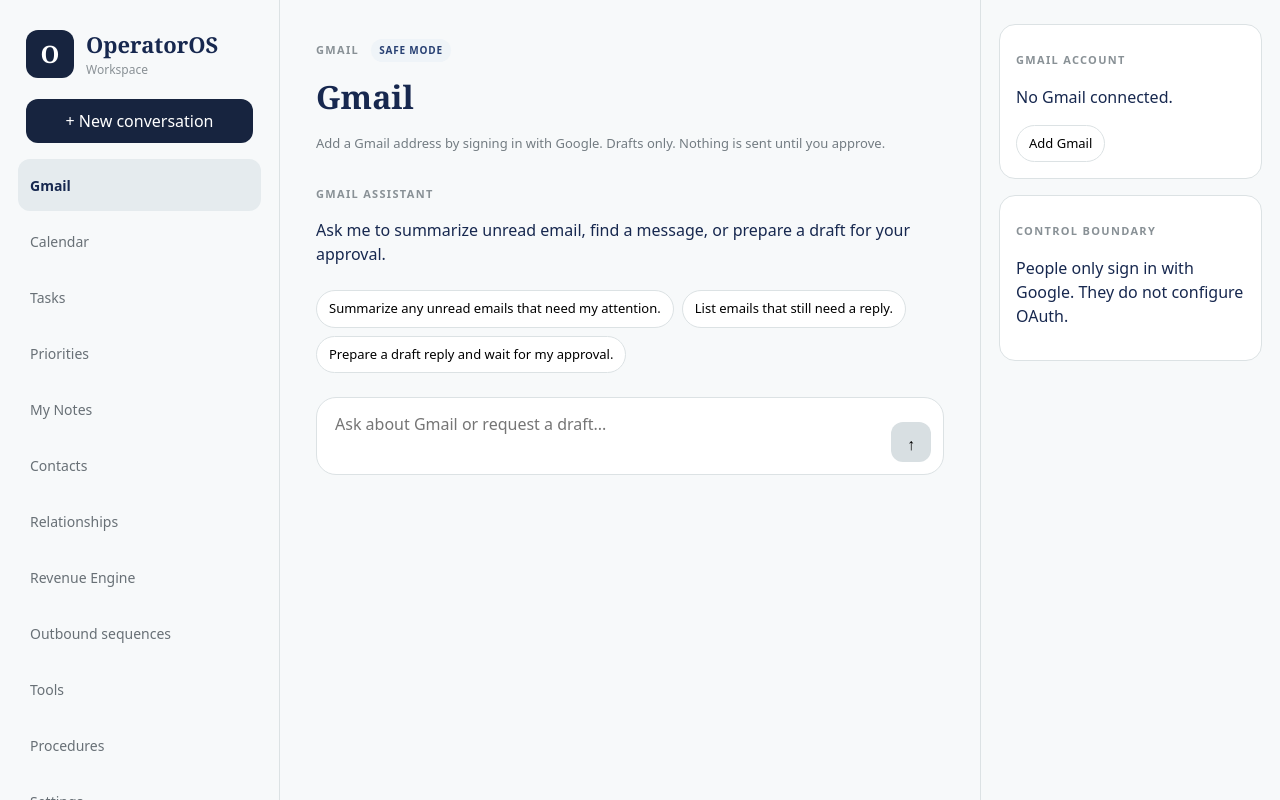
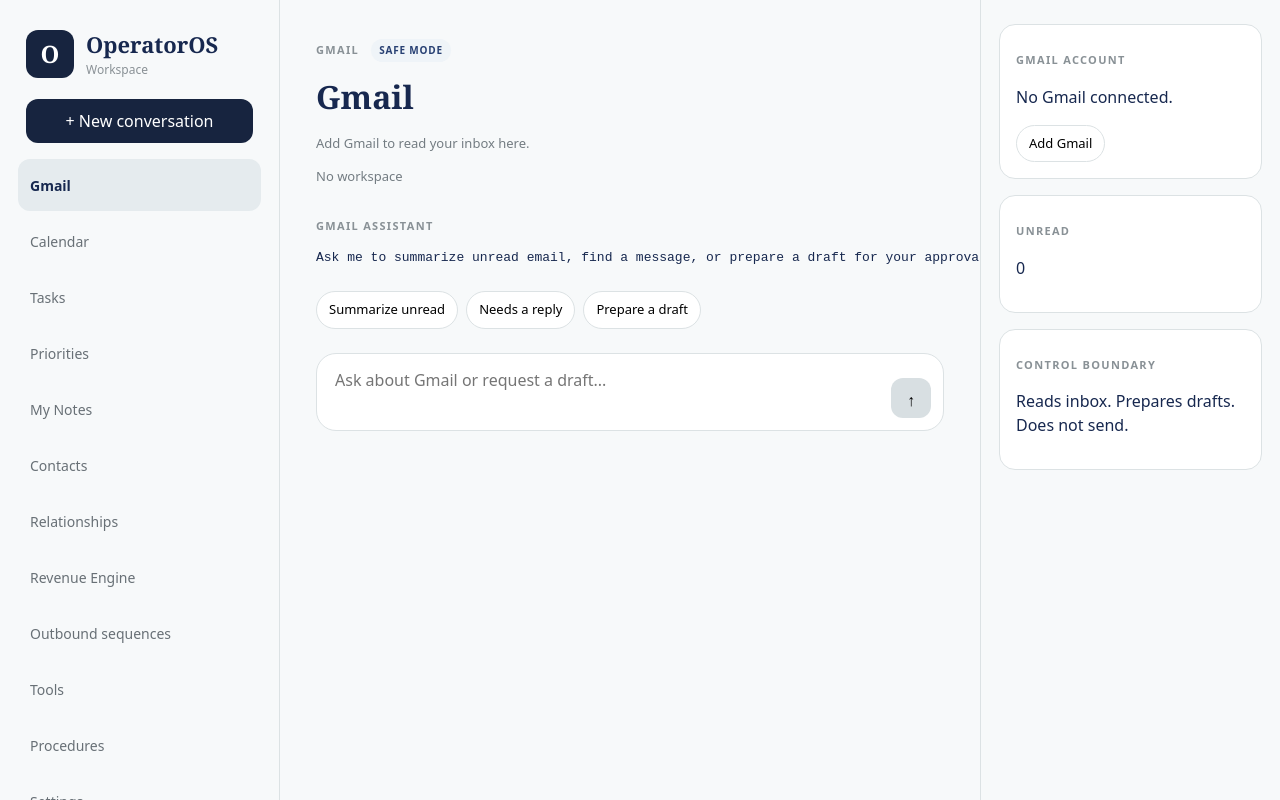
Before and after one commit to robertk-star/operator-os, a Next.js app: page /app/email in a window 1280 px wide. Shown: the top 800 px of the page. Built offline with nearby package versions, Linux system fonts and the light colour scheme; no server answers; the database is empty.

Commit message:
Load live Gmail unread and needs-reply into the assistant

```diff
--- /dev/null
+++ b/app/api/gmail/messages/route.ts
@@ -0,0 +1,95 @@
+import { NextResponse } from "next/server";
+import { createSupabaseServerClient } from "@/lib/supabase/server";
+import { getCurrentWorkspace } from "@/lib/workspace";
+import { getGmailIntegrationToken, refreshGoogleAccessToken } from "@/lib/googleTokens";
+
+async function gmailToken(supabase: any, workspaceId: string, sessionToken?: string | null) {
+  const stored = await getGmailIntegrationToken(supabase, workspaceId);
+  let token = sessionToken || stored.token;
+  if (!token && stored.refresh) {
+    const renewed = await refreshGoogleAccessToken(stored.refresh);
+    if (renewed) {
+      token = renewed.access_token;
+      await supabase.from("integrations").upsert(
+        {
+          workspace_id: workspaceId,
+          provider: "gmail",
+          status: "connected",
+          metadata: {
+            email: stored.email,
+            access_token: token,
+            refresh_token: stored.refresh,
+            expiry: Date.now() + renewed.expires_in * 1000,
+          },
+        },
+        { onConflict: "workspace_id,provider" }
+      );
+    }
+  }
+  return { token, email: stored.email };
+}
+
+async function listMessages(token: string, query: string) {
+  const listUrl = new URL("https://gmail.googleapis.com/gmail/v1/users/me/messages");
+  listUrl.searchParams.set("q", query);
+  listUrl.searchParams.set("maxResults", "15");
+  const list = await fetch(listUrl, { headers: { Authorization: `Bearer ${token}` } });
+  const payload = await list.json();
+  if (!list.ok) throw new Error(payload.error?.message || "Gmail list failed");
+  const ids = (payload.messages || []).map((item: { id: string }) => item.id);
+  const details = await Promise.all(
+    ids.map(async (id: string) => {
+      const url = new URL(`https://gmail.googleapis.com/gmail/v1/users/me/messages/${id}`);
+      url.searchParams.set("format", "metadata");
+      url.searchParams.set("metadataHeaders", "Subject");
+      url.searchParams.set("metadataHeaders", "From");
+      url.searchParams.set("metadataHeaders", "Date");
+      const response = await fetch(url.toString(), { headers: { Authorization: `Bearer ${token}` } });
+      const message = await response.json();
+      const headers = Object.fromEntries(
+        (message.payload?.headers || []).map((header: { name: string; value: string }) => [header.name.toLowerCase(), header.value])
+      );
+      return {
+        id,
+        subject: headers.subject || "(No subject)",
+        from: headers.from || "",
+        date: headers.date || "",
+        snippet: message.snippet || "",
+        unread: Array.isArray(message.labelIds) && message.labelIds.includes("UNREAD"),
+      };
+    })
+  );
+  return details;
+}
+
+export async function GET() {
+  const supabase = await createSupabaseServerClient();
+  const workspace = await getCurrentWorkspace();
+  const {
+    data: { session },
+  } = await supabase.auth.getSession();
+  if (!workspace) {
+    return NextResponse.json({ connected: false, unread: [], reply: [], error: "No workspace" }, { status: 401 });
+  }
+
+  const { token, email } = await gmailToken(supabase, workspace.id, session?.provider_token);
+  if (!token) {
+    return NextResponse.json({ connected: false, email, unread: [], reply: [] });
+  }
+
+  try {
+    const [unread, reply] = await Promise.all([
+      listMessages(token, "is:unread newer_than:21d"),
+      listMessages(token, "is:inbox newer_than:21d -from:me"),
+    ]);
+    return NextResponse.json({ connected: true, email, unread, reply });
+  } catch (error) {
+    return NextResponse.json({
+      connected: true,
+      email,
+      unread: [],
+      reply: [],
+      error: error instanceof Error ? error.message : "Gmail could not be read. Add Gmail again.",
+    });
+  }
+}
--- a/app/app/email/GmailWorkspace.tsx
+++ b/app/app/email/GmailWorkspace.tsx
@@ -5,18 +5,24 @@
 import { createSupabaseBrowserClient } from "@/lib/supabase/client";
 import { GOOGLE_USER_SCOPES } from "@/lib/googleAuth";
 
-const STARTERS = [
-  "Summarize any unread emails that need my attention.",
-  "List emails that still need a reply.",
-  "Prepare a draft reply and wait for my approval.",
-];
+type MailItem = { id: string; subject: string; from: string; date: string; snippet: string; unread?: boolean };
+type Turn = { role: "assistant" | "user"; text: string };
 
-type Turn = { role: "assistant" | "user"; text: string };
+function formatList(items: MailItem[], empty: string) {
+  if (!items.length) return empty;
+  return items
+    .slice(0, 8)
+    .map((item, index) => `${index + 1}. ${item.subject}\n    ${item.from}\n    ${item.snippet}`)
+    .join("\n\n");
+}
 
 export function GmailWorkspace({ workspaceId }: { workspaceId: string }) {
   const searchParams = useSearchParams();
   const [status, setStatus] = useState("disconnected");
   const [email, setEmail] = useState("");
+  const [unread, setUnread] = useState<MailItem[]>([]);
+  const [reply, setReply] = useState<MailItem[]>([]);
+  const [error, setError] = useState("");
   const [input, setInput] = useState("");
   const [turns, setTurns] = useState<Turn[]>([
     {
@@ -26,24 +32,21 @@
   ]);
 
   useEffect(() => {
-    if (!workspaceId) return;
-    const supabase = createSupabaseBrowserClient();
-    supabase
-      .from("integrations")
-      .select("status, metadata")
-      .eq("workspace_id", workspaceId)
-      .eq("provider", "gmail")
-      .maybeSingle()
-      .then(({ data }) => {
-        if (data?.status) setStatus(data.status);
-        const meta = data?.metadata as { email?: string } | null;
-        if (meta?.email) setEmail(meta.email);
-      });
+    fetch("/api/gmail/messages")
+      .then((response) => response.json())
+      .then((payload) => {
+        setStatus(payload.connected ? "connected" : "disconnected");
+        setEmail(payload.email || "");
+        setUnread(payload.unread || []);
+        setReply(payload.reply || []);
+        setError(payload.error || "");
+      })
+      .catch(() => setError("Could not reach Gmail."));
   }, [workspaceId, searchParams]);
 
   async function addGmail() {
     const supabase = createSupabaseBrowserClient();
-    const { error } = await supabase.auth.signInWithOAuth({
+    const { error: oauthError } = await supabase.auth.signInWithOAuth({
       provider: "google",
       options: {
         redirectTo: `${window.location.origin}/auth/callback?next=/app/email`,
@@ -51,17 +54,37 @@
         queryParams: { access_type: "offline", prompt: "select_account" },
       },
     });
-    if (error) setTurns((current) => [...current, { role: "assistant", text: error.message }]);
+    if (oauthError) setTurns((current) => [...current, { role: "assistant", text: oauthError.message }]);
+  }
+
+  function answer(prompt: string) {
+    const text = prompt.toLowerCase();
+    if (status !== "connected") {
+      return "Add Gmail first. Sign in with your Google account. You do not need a developer console.";
+    }
+    if (text.includes("unread") || text.includes("attention")) {
+      return formatList(unread, "No unread mail in the last 21 days.");
+    }
+    if (text.includes("reply") || text.includes("respond")) {
+      return formatList(reply, "No recent inbox mail to review.");
+    }
+    if (text.includes("draft")) {
+      const first = unread[0] || reply[0];
+      if (!first) return "There is nothing to draft against yet.";
+      return `Draft ready for approval. Nothing will be sent.\n\nTo: ${first.from}\nSubject: Re: ${first.subject}\n\nThank you for your note. I will follow up with a complete reply shortly.\n\nApprove this in a later step before anything leaves Gmail.`;
+    }
+    const haystack = [...unread, ...reply];
+    const match = haystack.find((item) => text.split(" ").some((word) => word.length > 3 && (item.subject.toLowerCase().includes(word) || item.from.toLowerCase().includes(word) || item.snippet.toLowerCase().includes(word))));
+    if (match) {
+      return `${match.subject}\n${match.from}\n${match.snippet}`;
+    }
+    return formatList(unread, "Connected. Ask me to summarize unread mail or list what needs a reply.");
   }
 
   function ask(text: string) {
     const prompt = text.trim();
     if (!prompt) return;
-    const reply =
-      status === "connected"
-        ? `Gmail is connected${email ? ` as ${email}` : ""}. Inbox listing is next. I will not send mail without your approval.`
-        : "Add Gmail first. You will sign in with your Google account. You do not need a developer console.";
-    setTurns((current) => [...current, { role: "user", text: prompt }, { role: "assistant", text: reply }]);
+    setTurns((current) => [...current, { role: "user", text: prompt }, { role: "assistant", text: answer(prompt) }]);
     setInput("");
   }
 
@@ -77,20 +100,29 @@
           Gmail <span className="badge">Safe mode</span>
         </p>
         <h2>Gmail</h2>
-        <p className="meta">Add a Gmail address by signing in with Google. Drafts only. Nothing is sent until you approve.</p>
+        <p className="meta">
+          {status === "connected"
+            ? `${email || "Gmail connected"}. ${unread.length} unread. Drafts only.`
+            : "Add Gmail to read your inbox here."}
+        </p>
+        {error ? <p className="meta">{error}</p> : null}
         <div className="thread">
           {turns.map((turn, index) => (
             <div key={index} className="bubble">
               <p className="kicker">{turn.role === "assistant" ? "Gmail assistant" : "You"}</p>
-              <p>{turn.text}</p>
+              <pre className="mail-pre">{turn.text}</pre>
             </div>
           ))}
           <div className="chips">
-            {STARTERS.map((item) => (
-              <button key={item} className="chip" type="button" onClick={() => ask(item)}>
-                {item}
-              </button>
-            ))}
+            <button className="chip" type="button" onClick={() => ask("Summarize any unread emails that need my attention.")}>
+              Summarize unread
+            </button>
+            <button className="chip" type="button" onClick={() => ask("List emails that still need a reply.")}>
+              Needs a reply
+            </button>
+            <button className="chip" type="button" onClick={() => ask("Prepare a draft reply and wait for my approval.")}>
+              Prepare a draft
+            </button>
           </div>
           <form className="composer" onSubmit={onSubmit}>
             <textarea value={input} onChange={(e) => setInput(e.target.value)} placeholder="Ask about Gmail or request a draft..." />
@@ -109,8 +141,12 @@
           </button>
         </div>
         <div className="card">
+          <p className="kicker">Unread</p>
+          <p>{unread.length}</p>
+        </div>
+        <div className="card">
           <p className="kicker">Control boundary</p>
-          <p>People only sign in with Google. They do not configure OAuth.</p>
+          <p>Reads inbox. Prepares drafts. Does not send.</p>
         </div>
       </aside>
     </>
```
